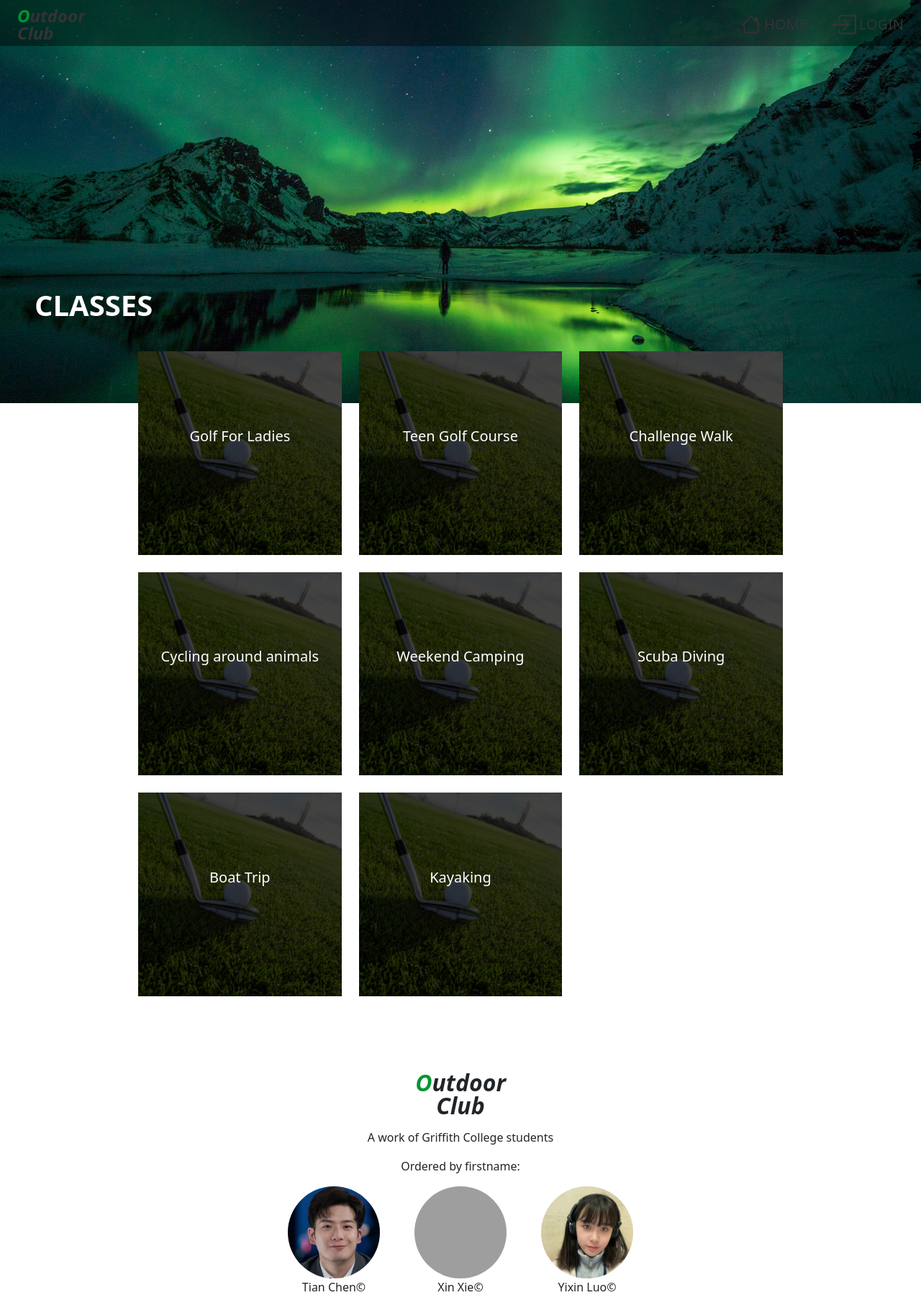
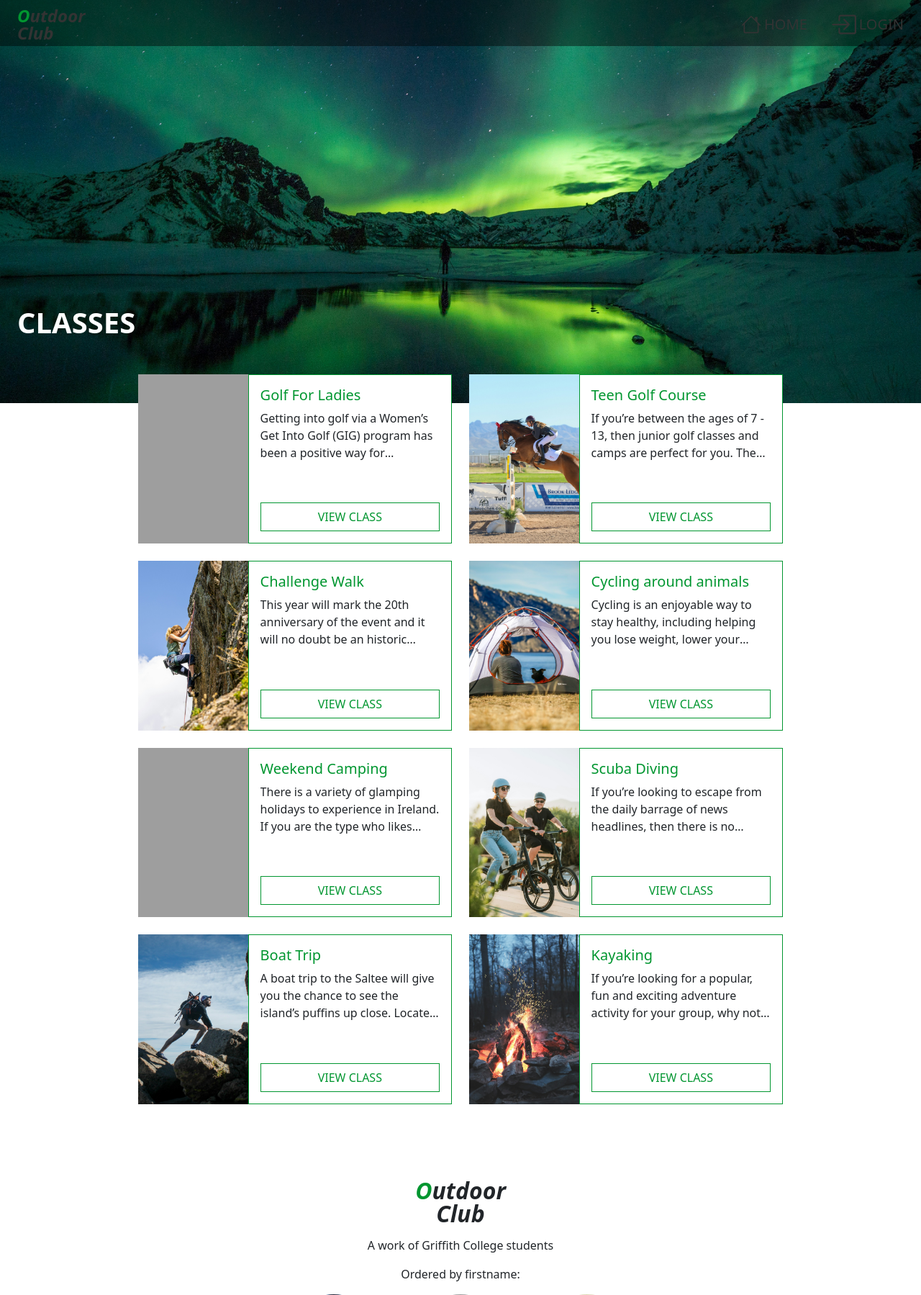
Before and after one commit to TheT92/hdc_sewa_assignment, a PHP site: page /class.php in a window 1280 px wide. Shown: the top 1799 px of the page at 72% size. Run offline with PHP 8.4, Linux system fonts and the light colour scheme; data comes from the database, SQL or seed files in the repository; grey boxes are pictures that could not be loaded.

Commit message:
rebase main

```diff
--- a/api/class.php
+++ b/api/class.php
@@ -3,6 +3,6 @@ include("databaseVariables.php");
 $conn = new PDO("mysql:host=$servername", $username, $password);
 $conn->setAttribute(PDO::ATTR_ERRMODE, PDO::ERRMODE_EXCEPTION);
 
-$sql = "SELECT `id`,`class_name`,`class_intro`,`class_time`,`member_level` FROM sewagroup.class";
+$sql = "SELECT `id`,`class_name`,`class_intro`,`class_time`,`member_level`, `class_cover_img` FROM sewagroup.class";
 $classList = $conn->query($sql);
 return $classList;
--- a/api/contactus.php
+++ b/api/contactus.php
@@ -4,8 +4,8 @@ function contactus($firstname, $surname, $email, $phoneno, $message)
     include ("databaseVariables.php");
     $conn = new PDO("mysql:host=$servername", $username, $password);
     $conn->setAttribute(PDO::ATTR_ERRMODE, PDO::ERRMODE_EXCEPTION);
-    $sql = "INSERT into sewagroup.contact('firstname','surname','email','phoneno','message') VALUES (
-        '$firstname', '$surname', '$email', '$phoneno', $message)";
+    $sql = "INSERT into sewagroup.contact(`firstname`,`surname`,`email`,`phoneno`,`message`) VALUES (
+        '$firstname', '$surname', '$email', '$phoneno', '$message')";
     $result = $conn->exec($sql);
     return $result;
 };
--- a/class.php
+++ b/class.php
@@ -4,7 +4,7 @@
 <head>
     <meta charset="UTF-8" />
     <meta name="viewport" content="width=device-width, initial-scale=1">
-    <link href="https://cdn.jsdelivr.net/npm/bootstrap@5.3.3/dist/css/bootstrap.min.css" rel="stylesheet" integrity="sha384-QWTKZyjpPEjISv5WaRU9OFeRpok6YctnYmDr5pNlyT2bRjXh0JMhjY6hW+ALEwIH" crossorigin="anonymous">
+    <link href="css/bootstrap.min.css" rel="stylesheet">
     <link rel="stylesheet" href="css/app.css" />
     <link rel="stylesheet" href="css/class.css" />
     <title>Classes</title>
@@ -14,28 +14,25 @@
     <?php include './app/views/header.php' ?>
     <?php include "./api/class.php" ?>
     <section class="banner"></section>
-        <h1 class="new-clas-title d-flex align-items-center justify-content-between ps-5 mb-2 pb-2 fw-bold text-white">
-            CLASSES
-        </h1>
-        <section class="row class-list p-4 content-box">
+    <h1 class="new-clas-title p-4 fw-bold mb-0 text-white">CLASSES</h1>
+    <section class="content-box p-4">
+        <section class="row class-list">
             <?php
             while ($row = $classList->fetch(PDO::FETCH_ASSOC)) {
-                echo '<section class="class-wrap col-12 col-sm-6 col-lg-4 col-xxl-3 mb-4">';
-                echo '<section class="class-item">';
-                echo '<a class="text-decoration-none" href="classdetail.php?id='. $row['id'] .'">';
+                echo '<section class="class-item d-flex col-12 col-sm-6 col-lg-6 col-xxl-4 mb-4">';
                 echo '<section class="img overflow-hidden">';
-                echo "<span class='img-inner' style='background-image:url(\"images/img10.jpg\");'></span></section>";
-                echo '<section class="class-detail p-3 d-flex flex-column align-items-center justify-content-center">';
-                echo '<h5 class="class-name fs-5 text-white text-center">' . $row['class_name'] . '</h5>';
-                echo '<span class="class-desc fs-6 overflow-hidden text-white text-center">' . $row['class_intro'];
-                echo '<span></section></a></section></section>';
+                echo "<span class='img-inner' style='background-image:url(\"" . $row['class_cover_img'] . "\");'></span></section>";
+                echo '<section class="class-detail border-color-primary bg-white flex-1 p-3 d-flex flex-column">';
+                echo '<section class="flex-1 d-flex flex-column mb-2"><h5 class="class-name fs-5 text-color-primary">' . $row['class_name'] . '</h5>';
+                echo '<span class="class-desc fs-6 overflow-hidden">' . $row['class_intro'];
+                echo '</span></section><a href="classdetail.php?id=' . $row['id'] . '" class="class-link bg-white text-decoration-none w-100 d-block text-center p-2 text-color-primary">VIEW CLASS</a></section></section>';
             }
 
             ?>
-
         </section>
+    </section>
     <?php include './app/views/footer.php' ?>
-    <script src="https://cdn.jsdelivr.net/npm/bootstrap@5.3.3/dist/js/bootstrap.bundle.min.js" integrity="sha384-YvpcrYf0tY3lHB60NNkmXc5s9fDVZLESaAA55NDzOxhy9GkcIdslK1eN7N6jIeHz" crossorigin="anonymous"></script>
+    <script src="js/bootstrap.bundle.min.js" ></script>
 </body>
 
 </html>
--- a/css/class.css
+++ b/css/class.css
@@ -2,6 +2,7 @@
     position: relative;
     padding-top: 0;
     min-height: 100vh;
+
     .banner {
         margin-bottom: -20vh;
         width: 100%;
@@ -11,6 +12,7 @@
         background-size: cover;
         background-position: bottom;
     }
+
     .navbar {
         color: white;
         background: #00000070 !important;
@@ -19,30 +21,22 @@
 }
 
 .class-list {
-    .class-wrap {
-        &:hover {
-            .img-inner {
-                /* transform: scale(1.2); */
-            }
-
-            .class-link {
-                color: white !important;
-                background-color: #019630 !important;
-            }
-            .class-desc {
-                max-height: 100%;
-            }
-        }
-    }
 
     .class-item {
         position: relative;
         transition: all ease-in-out 0.6s;
 
+        &:hover {
+            .class-link {
+                color: white !important;
+                background-color: #019630 !important;
+            }
+        }
+
         .img {
             position: relative;
-            width: 100%;
-            padding-top: 100%;
+            width: 35%;
+            padding-top: 54%;
             background-color: #efefef;
             transition: all ease-in-out 0.6s;
 
@@ -59,36 +53,28 @@
             }
         }
 
-        .class-detail {
-            position: absolute;
-            left: 0;
-            top: 0;
-            right: 0;
-            bottom: 0;
-            padding-top: 5% !important;
-            background: #000000bb;
-            transition: all ease-in-out 0.6s;
+        .class-desc {
+            text-overflow: ellipsis;
+            display: -webkit-box;
+            -webkit-line-clamp: 3;
+            /* ! autoprefixer: off */
+            -webkit-box-orient: vertical;
         }
 
-        .class-desc {
-            margin-top: 15%;
-            text-overflow: ellipsis;
-            display: -webkit-box;
-            -webkit-line-clamp: 5;
-            /* ! autoprefixer: off */
-            -webkit-box-orient: vertical;
-            max-height: 0;
-            transition: all ease-in-out .3s;
+        .btn {
+            border-radius: 0;
         }
     }
 
     .class-link {
+        transition: all ease-in-out 0.6s;
         box-shadow: 0 0px 0px 1px #019630 inset;
     }
 
     @media screen and (max-width: 749px) {
-        #class{
+        #class {
             position: relative;
+
             .banner {
                 margin-bottom: -6vw;
                 width: 100%;
@@ -98,8 +84,9 @@
     }
 
     @media screen and (min-width: 750px) {
-    #class{
+        #class {
             position: relative;
+
             .banner {
                 margin-bottom: -6vw;
                 width: 100%;
@@ -109,8 +96,9 @@
     }
 
     @media screen and (min-width: 1024px) {
-        #class{
+        #class {
             position: relative;
+
             .banner {
                 margin-bottom: -6vw;
                 width: 100%;
@@ -120,8 +108,9 @@
     }
 
     @media screen and (min-width: 2048px) {
-        #class{
+        #class {
             position: relative;
+
             .banner {
                 margin-bottom: -6vw;
                 width: 100%;
```
Also changed, not shown: assets/init.sql (+34 -33 lines), classdetail.php (+2 -6 lines), contact.php (+14 -13 lines), login.php (+2 -5 lines), register.php (+2 -5 lines). Lines whose indentation alone changed are shown as unchanged.
